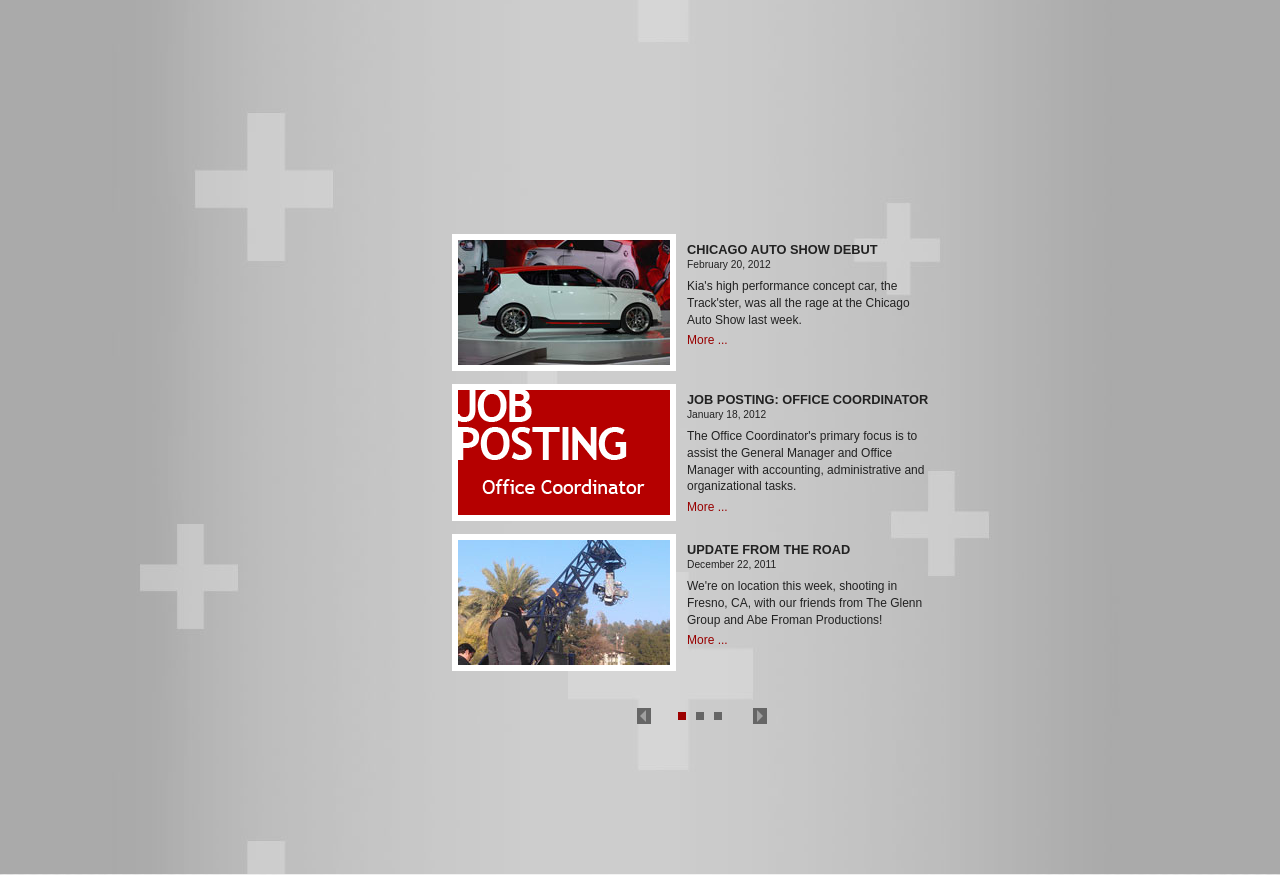
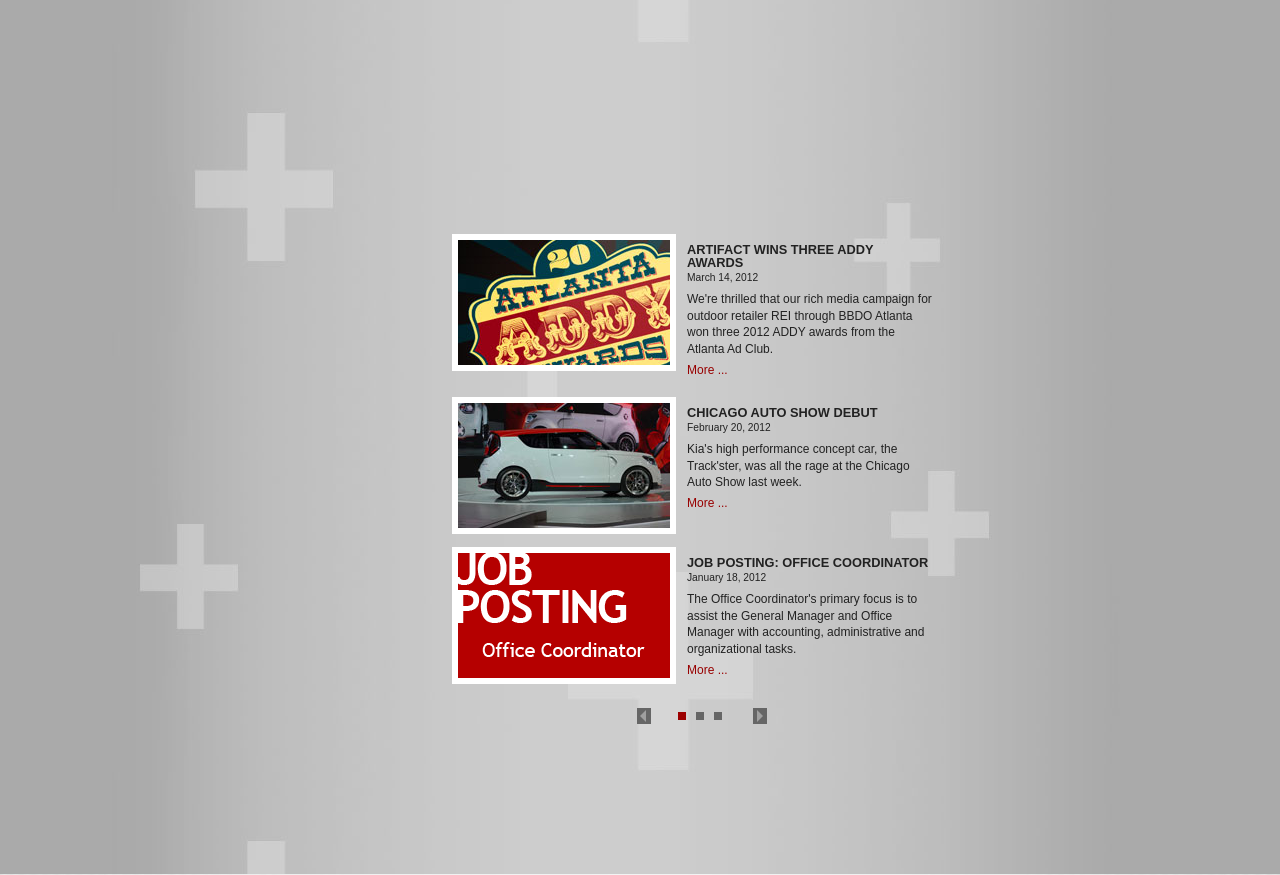
Before and after one commit to mariagridnev/Artifact, a PHP site: page / in a window 1280 px wide. Shown: the part 2476-3351 px from the top of the page. Run offline with PHP 8.4, Linux system fonts and the light colour scheme.

Commit message:
adding new news story and thumbnail

```diff
--- a/index.php
+++ b/index.php
@@ -161,7 +161,28 @@
 		<div class="offset">
 			<div class="panels flexslider">
 				<ul class="slides">
-						<div class="news_item clearfix" id="auto-show">
+
+					<div class="news_item clearfix" id="addy-awards">
+						<div class="news_image"><span class="img_src" src="images/NewsThumb_Addy.jpg" alt="" border="0" ></span></div>
+						<div class="news_desc">
+							<h4>Artifact wins Three ADDY Awards <span>March 14, 2012</span></h4>
+							<p>We're thrilled that our rich media campaign for outdoor retailer REI through BBDO Atlanta won three 2012 ADDY awards from the Atlanta Ad Club.</p>
+							<p class="more"><a href="">More ...</a>
+						</div>
+						<div class="news_content">
+							<div class="article">
+								<h2>Artifact wins Three ADDY Awards</h2>
+								<p>We're thrilled that our rich media campaign for outdoor retailer REI through BBDO Atlanta won three 2012 ADDY awards from the Atlanta Ad Club. The work was honored with two bronze and one silver awards for our Backpacker Getaway Banners, Outdoor Loyalty Digital Campaign and Unpack Banners, respectively. Click below to check out the work!</p>
+
+								<p><iframe data-src="http://player.vimeo.com/video/26080799?title=0&amp;byline=0&amp;portrait=0&amp;color=ffffff" width="600" height="338" frameborder="0" webkitAllowFullScreen mozallowfullscreen allowFullScreen></iframe></p>
+
+								<p><iframe data-src="http://player.vimeo.com/video/31553417?title=0&amp;byline=0&amp;portrait=0&amp;color=ffffff" width="600" height="338" frameborder="0" webkitAllowFullScreen mozallowfullscreen allowFullScreen></iframe></p>
+
+							</div>
+						</div>
+					</div>
+
+					<div class="news_item clearfix" id="auto-show">
 						<div class="news_image"><span class="img_src" src="images/Kia-Trackster-Concept-04.jpg" alt="" border="0" ></span></div>
 						<div class="news_desc">
 							<h4>Chicago Auto Show Debut <span>February 20, 2012</span></h4>
@@ -287,26 +308,7 @@
 								</div>
 							</div>
 						</div>
-						<div class="news_item clearfix" id="dream-park">
-							<div class="news_image"><span class="img_src" src="images/news_6.jpg" alt="" border="0" ></span></div>
-							<div class="news_desc">
-								<h4>Pat McNeely Designs Dream Park <span>June 14, 2011</span></h4>
-								<p>Our own Pat McNeely (and his dog Koda) came up with designs for a new dog park in their neighborhood, and won a national $500,000 contest to have the park created!</p>
-								<p class="more"><a href="">More ...</a>
-							</div>
-							<div class="news_content">
-								<div class="article">
-									<h2>Pat McNeely Designs Dream Park</h2>
-									<p>Our own Pat McNeely (and his dog Koda) came up with designs for a new dog park in their neighborhood, and won a national $500,000 contest to have the park created! Congratulations, Pat! We're so impressed with your creativity, a true renaissance man... :) </p>
 
-									<p><span class="img_src" src="images/PatDogPark.jpg" alt="" border="0" ></span></p>
-
-									<p>Read more about the contest and the park here:</p>
-
-									<p><a href="http://yourlife.usatoday.com/parenting-family/pet-talk/story/2011/06/Pet-Talk-500000-dream-dog-park-comes-true-in-Ga/48406984/1" target="_blank">http://usatoday.com/pet-talk/story/dream-dog-park</a></p>
-								</div>
-							</div>
-						</div>
 
 				</ul>
 			</div>
```
Also changed, not shown: images/NewsThumb_Addy.jpg (added).
